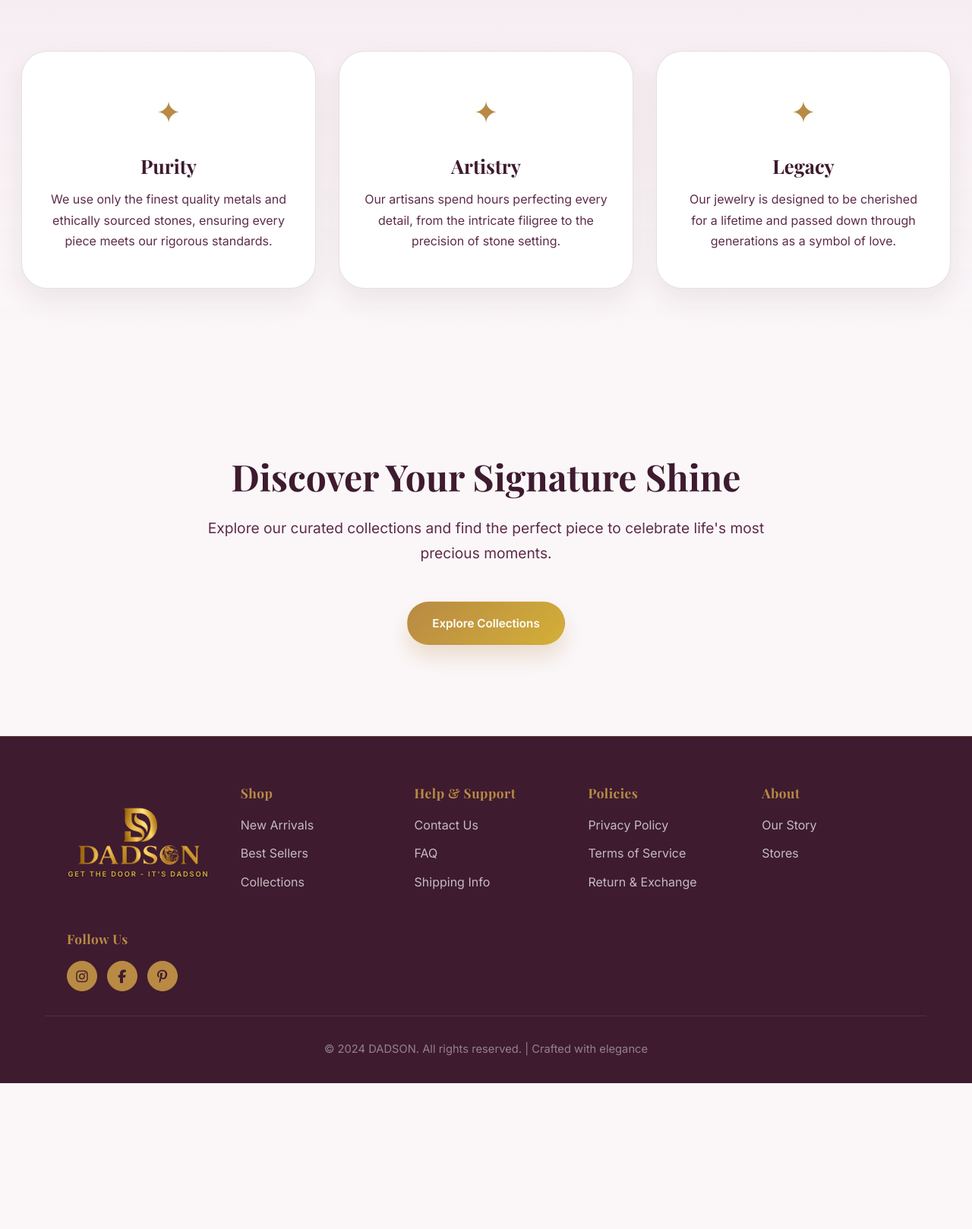
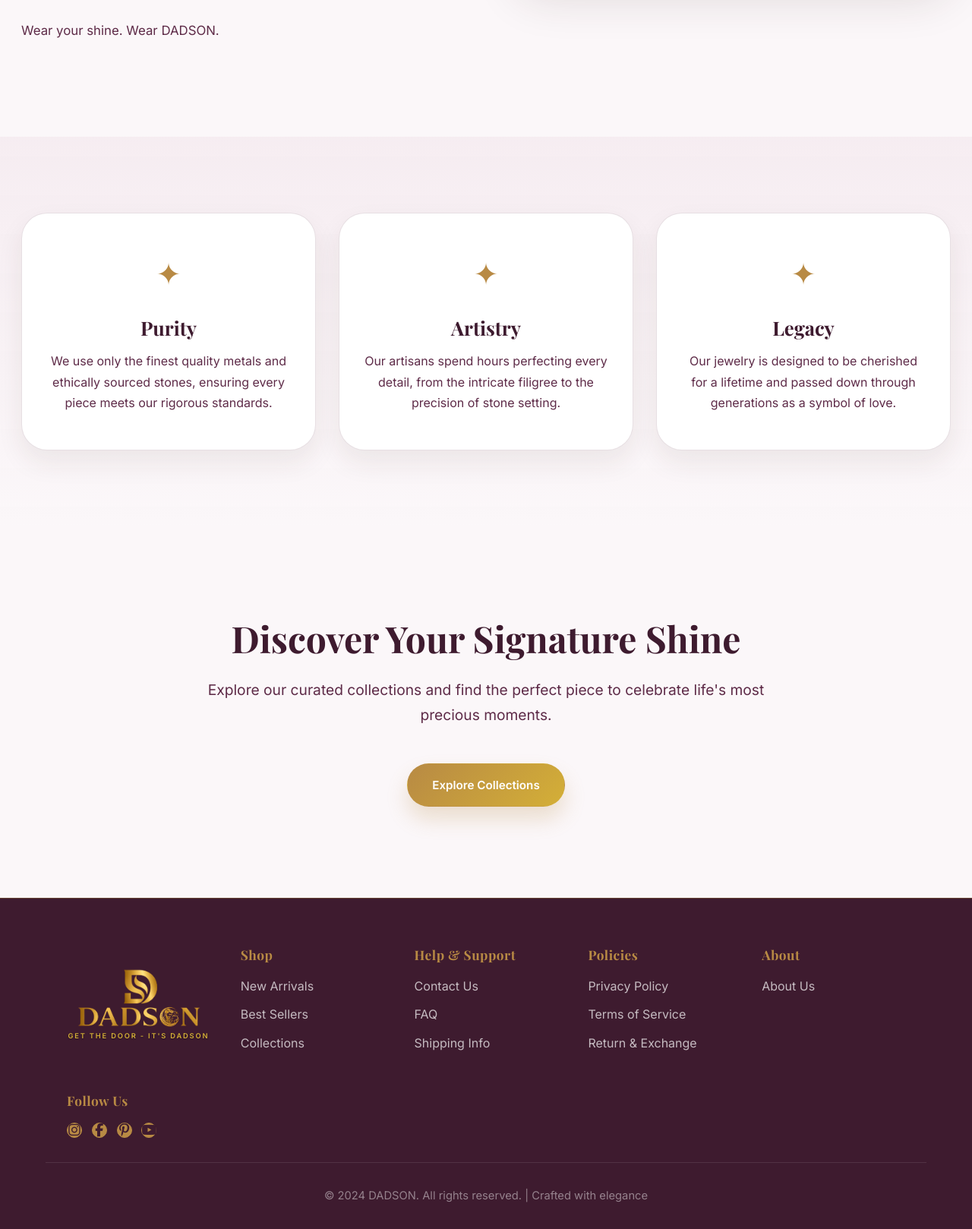
Before and after one commit to mynexasolutions-spec/dadson, a Flask app: page /about in a window 1280 px wide. Shown: the part 1096-2714 px from the top of the page at 76% size. Before the commit the page ends 2522 px from the top, so only its background shows below. Run offline with Flask 3, Linux system fonts and the light colour scheme; data that the repository does not hold is empty; parts of the project's set-up code (start-up, migrations or seed data) failed here and were passed over.

Commit message:
updated site

```diff
--- a/static/css/styles.css
+++ b/static/css/styles.css
@@ -1204,8 +1204,8 @@ section:nth-of-type(even) {
 }
 
 .social-icon {
-    width: 40px;
-    height: 40px;
+    width: 20px;
+    height: 20px;
     border-radius: 50%;
     background: var(--gold-primary);
     border: 1px solid var(--gold-primary);
--- a/templates/about.html
+++ b/templates/about.html
@@ -9,13 +9,12 @@
 {% block content %}
 <div class="about-page">
     <section class="about-grid">
-        <div class="about-text">
+        <div class="about-text" style="text-align: left;">
             <h2 class="section-title">The Soul of DADSON</h2>
-            <p>Founded with a deep appreciation for the artistry of gold and diamonds, DADSON is more than just a
-                jewelry brand—it's a curator of memories.</p>
-            <p>Every piece in our collection is a labor of love, meticulously designed and crafted by master jewelers
-                who have inherited their skills through generations. We blend traditional techniques with contemporary
-                aesthetics to create jewelry that speaks to your unique style.</p>
+            <p>At DADSON Jewelry, we believe jewelry should be stylish, long-lasting, and made for everyday confidence. Our collection features premium anti-tarnish jewelry designed to keep its shine and elegance over time.</p>
+            <p>We are an online jewelry brand passionate about creating trendy, waterproof, and skin-friendly pieces for modern women. From timeless classics to modern statement designs, every piece is crafted to match your unique style.</p>
+            <p>Dadson Jewelry proudly serves customers across India and around the world through our website and social media platforms, bringing fashion-forward jewelry directly to your doorstep. Our mission is to offer affordable luxury with quality you can trust.</p>
+            <p>Wear your shine. Wear DADSON.</p>
         </div>
         <div class="about-img">
             <img src="https://images.unsplash.com/photo-1601121141461-9d6647bca1ed?auto=format&fit=crop&w=800&q=80"
--- a/templates/base.html
+++ b/templates/base.html
@@ -161,22 +161,24 @@
                 <div class="footer-section">
                     <h4>About</h4>
                     <ul>
-                        <li><a href="{{ url_for('public.about') }}">Our Story</a></li>
-                        <li><a href="{{ url_for('public.about') }}">Stores</a></li>
+                        <li><a href="{{ url_for('public.about') }}">About Us</a></li>
                     </ul>
                 </div>
 
                 <div class="footer-section">
                     <h4>Follow Us</h4>
                     <div class="social-links">
-                        <a href="#" class="social-icon" aria-label="Instagram">
+                        <a href="https://www.instagram.com/dadson_jewelry/" class="social-icon" aria-label="Instagram">
                             <i class="fab fa-instagram"></i>
                         </a>
-                        <a href="#" class="social-icon" aria-label="Facebook">
+                        <a href="https://www.facebook.com/profile.php?id=61573360334035" class="social-icon" aria-label="Facebook">
                             <i class="fab fa-facebook-f"></i>
                         </a>
-                        <a href="#" class="social-icon" aria-label="Pinterest">
+                        <a href="https://in.pinterest.com/dadsonjewelry/" class="social-icon" aria-label="Pinterest">
                             <i class="fab fa-pinterest-p"></i>
+                        </a>
+                        <a href="https://www.youtube.com/@dadsonjewelry" class="social-icon" aria-label="Youtube"   >
+                            <i class="fab fa-youtube"></i>
                         </a>
                     </div>
                 </div>
```
